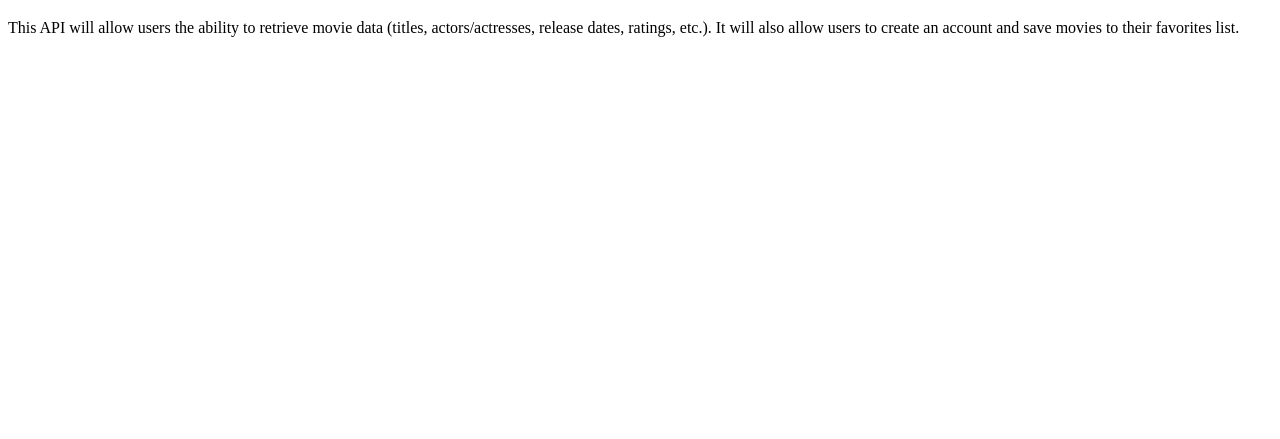
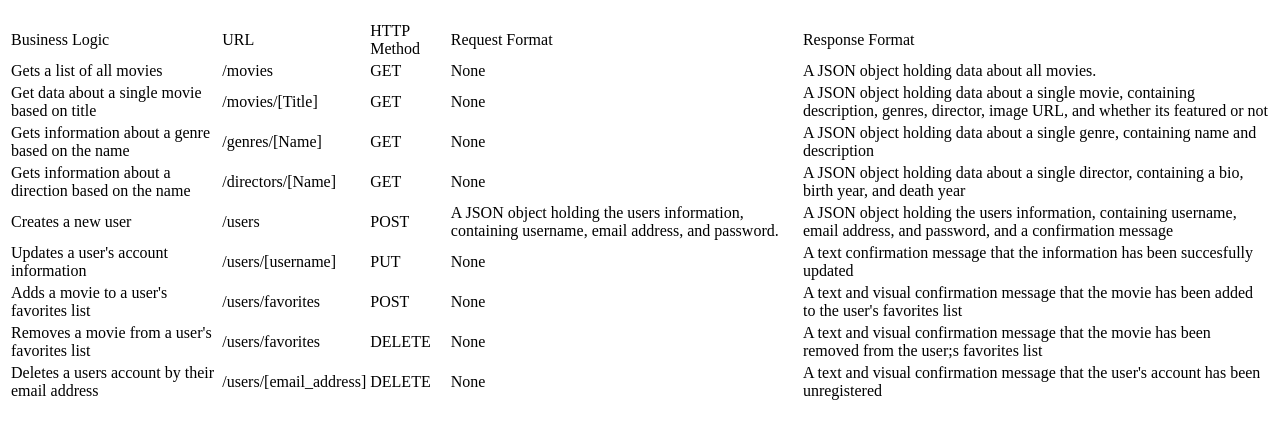
Before and after one commit to DevEke/Movie-API, a website: page public/documentation.html in a window 1280 px wide. Shown: the part 61-500 px from the top of the page. Drawn offline with Linux system fonts and the light colour scheme.

Commit message:
Added a table to detail how to utilize the API

```diff
--- a/public/documentation.html
+++ b/public/documentation.html
@@ -6,10 +6,81 @@
   </head>
   <body>
     <h1>Documentation for Movie API</h1>
-    <p>
-      This API will allow users the ability to retrieve movie data (titles,
-      actors/actresses, release dates, ratings, etc.). It will also allow users
-      to create an account and save movies to their favorites list.
-    </p>
+    <table>
+      <thead>
+        <tr>
+          <td>Business Logic</td>
+          <td>URL</td>
+          <td>HTTP Method</td>
+          <td>Request Format</td>
+          <td>Response Format</td>
+        </tr>
+      </thead>
+      <tbody>
+        <tr>
+          <td>Gets a list of all movies</td>
+          <td>/movies</td>
+          <td>GET</td>
+          <td>None</td>
+          <td>A JSON object holding data about all movies.</td>
+        </tr>
+        <tr>
+          <td>Get data about a single movie based on title</td>
+          <td>/movies/[Title]</td>
+          <td>GET</td>
+          <td>None</td>
+          <td>A JSON object holding data about a single movie, containing description, genres, director, image URL, and whether its featured or not</td>
+        </tr>
+        <tr>
+          <td>Gets information about a genre based on the name</td>
+          <td>/genres/[Name]</td>
+          <td>GET</td>
+          <td>None</td>
+          <td>A JSON object holding data about a single genre, containing name and description</td>
+        </tr>
+        <tr>
+          <td>Gets information about a direction based on the name</td>
+          <td>/directors/[Name]</td>
+          <td>GET</td>
+          <td>None</td>
+          <td>A JSON object holding data about a single director, containing a bio, birth year, and death year</td>
+        </tr>
+        <tr>
+          <td>Creates a new user</td>
+          <td>/users</td>
+          <td>POST</td>
+          <td>A JSON object holding the users information, containing username, email address, and password.</td>
+          <td>A JSON object holding the users information, containing username, email address, and password, and a confirmation message</td>
+        </tr>
+        <tr>
+          <td>Updates a user's account information</td>
+          <td>/users/[username]</td>
+          <td>PUT</td>
+          <td>None</td>
+          <td>A text confirmation message that the information has been succesfully updated</td>
+        </tr>
+        <tr>
+          <td>Adds a movie to a user's favorites list</td>
+          <td>/users/favorites</td>
+          <td>POST</td>
+          <td>None</td>
+          <td>A text and visual confirmation message that the movie has been added to the user's favorites list</td>
+        </tr>
+        <tr>
+          <td>Removes a movie from a user's favorites list</td>
+          <td>/users/favorites</td>
+          <td>DELETE</td>
+          <td>None</td>
+          <td>A text and visual confirmation message that the movie has been removed from the user;s favorites list</td>
+        </tr>
+        <tr>
+          <td>Deletes a users account by their email address</td>
+          <td>/users/[email_address]</td>
+          <td>DELETE</td>
+          <td>None</td>
+          <td>A text and visual confirmation message that the user's account has been unregistered</td>
+        </tr>
+      </tbody>
+    </table>
   </body>
 </html>
```
